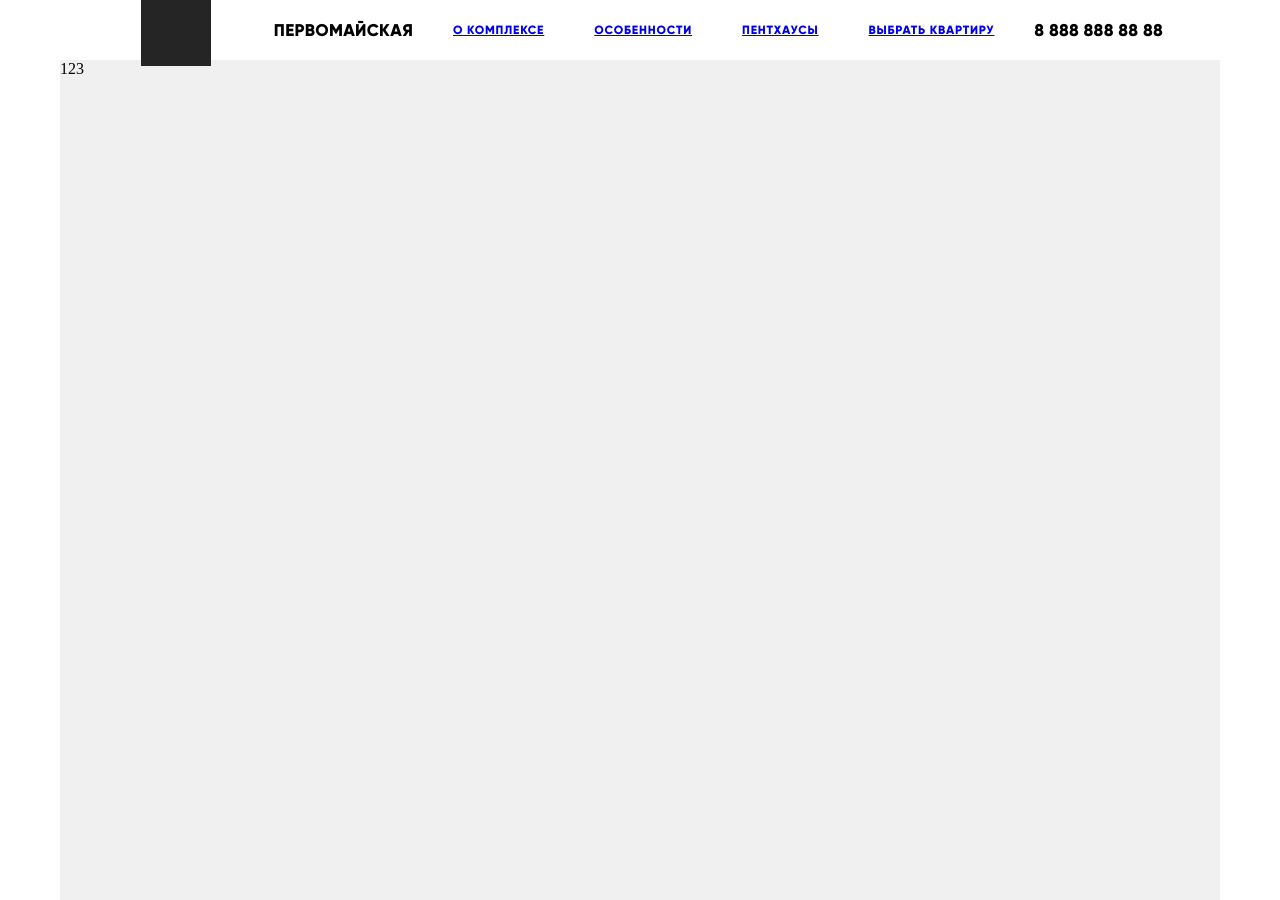
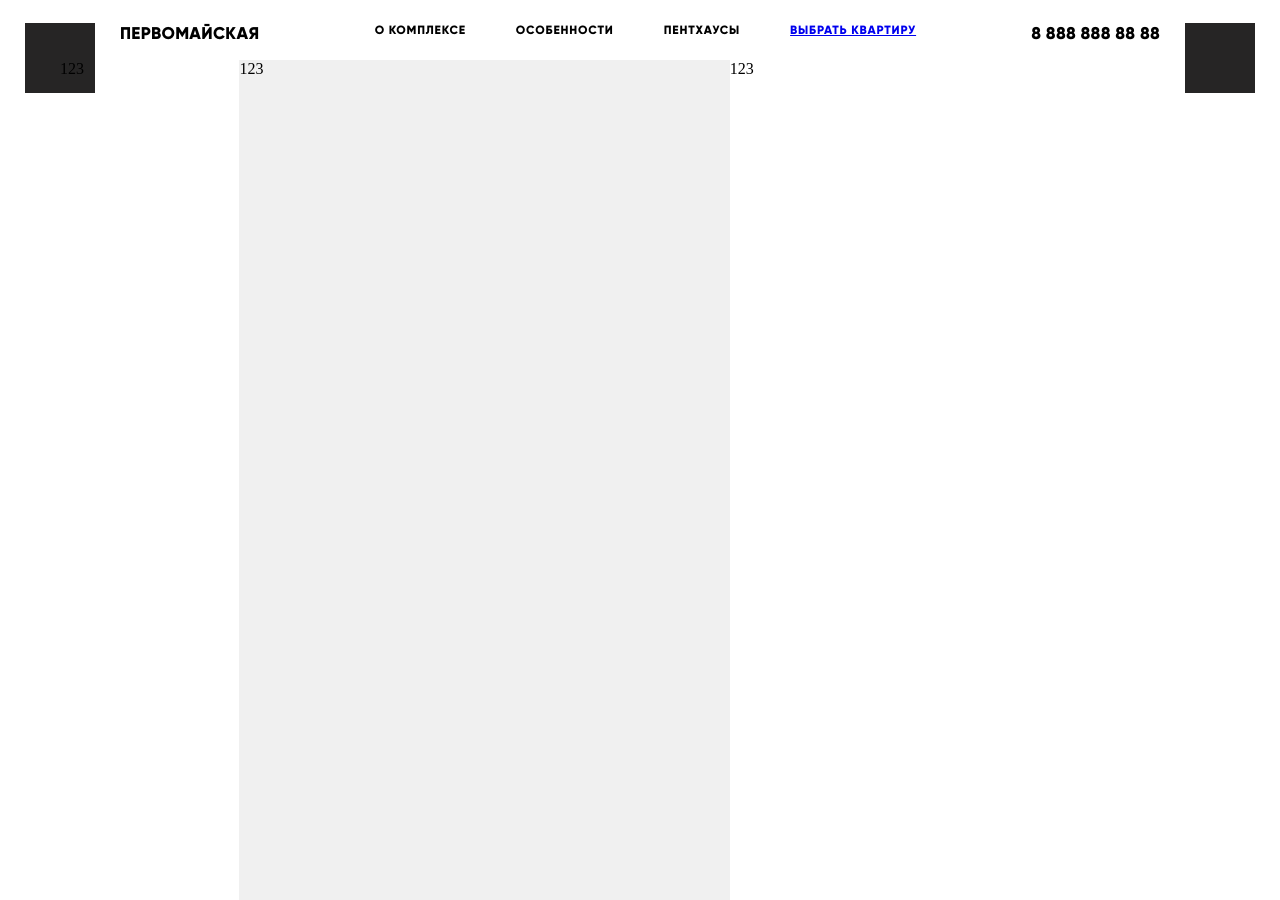
Before and after one commit to Detark333/SPA-Complex, a React (Create React App) app: page /Complex in a window 1280 px wide. Before the commit this address led to /Penthouse. Built offline with nearby package versions, Linux system fonts and the light colour scheme.

Commit message:
Add normal header, update Complex component

```diff
--- a/src/App.js
+++ b/src/App.js
@@ -8,12 +8,14 @@ import {
 } from "react-router-dom"
 import app from './App.module.css'
 import Penthouse from "./Components/Penthouse/Penthouse";
+import Complex from "./Components/Complex/Complex";
 function App(props) {
   return <>
     <Header/>
     <main className={app.main}>
       <Switch>
         <Route history={props.history} path='/Penthouse' component={Penthouse} />
+        <Route history={props.history} path='/Complex' component={Complex} />
         <Redirect from='/' to='/Penthouse'/>
       </Switch>
     </main>
--- a/src/App.module.css
+++ b/src/App.module.css
@@ -1,3 +1,5 @@
 .main{
     padding: 0 60px;
+    z-index: 1;
+    height: 840px;
 }
--- /dev/null
+++ b/src/Components/Complex/Complex.js
@@ -0,0 +1,11 @@
+import React from 'react'
+
+const Complex = () => {
+    return <div style={{display: 'inline-flex', width: '100%',height: '100%'}}>
+        <div style={{display: 'flex', flexGrow: '1'}}>123</div>
+        <div style={{display: 'flex', flexGrow: '3', background: '#F0F0F0'}}>123</div>
+        <div style={{display: 'flex', flexGrow: '3'}}>123</div>
+    </div>
+}
+
+export default Complex
--- /dev/null
+++ b/src/Components/Header/Header.js
@@ -0,0 +1,27 @@
+import React from 'react'
+import header from './Header.module.css'
+import {Link} from "react-router-dom";
+const menuItems = [{name: "О КОМПЛЕКСЕ", link: '/Complex'}, {name: "Особенности", link: '/Penthouses'}, {name: "ПЕНТХАУСЫ", link: '/Penthouses'}, {name: "ВЫБРАТЬ КВАРТИРУ", link: '/Penthouses'}]
+const Header = () => {
+    return <header className={header.mainDiv}>
+        <div style={{display: 'inline-flex', marginTop: '55px'}}>
+            <svg width="70" height="70" viewBox="0 0 70 70" fill="none" xmlns="http://www.w3.org/2000/svg" style={{marginRight: '25px'}}>
+                <rect width="70" height="70" fill="#262525"/>
+            </svg>
+            <div className={header.textAroundAges}>Первомайская</div>
+        </div>
+        <ul className={header.likStyles}>
+            {menuItems.map((item, index) => {
+                return <Link className={index + 1 === menuItems.length? null: header.menuItems} key={index} to={item.link}>{item.name}</Link>
+            })}
+        </ul>
+        <div style={{display: 'inline-flex', marginTop: '55px'}}>
+            <div className={header.textAroundAges}>8 888 888 88 88</div>
+            <svg width="70" height="70" viewBox="0 0 70 70" fill="none" xmlns="http://www.w3.org/2000/svg" style={{marginLeft: '25px'}}>
+                <rect width="70" height="70" fill="#262525"/>
+            </svg>
+        </div>
+    </header>
+}
+
+export default Header
--- /dev/null
+++ b/src/Components/Header/Header.module.css
@@ -0,0 +1,43 @@
+@font-face {
+    font-family: 'Gilroy';
+    src: url('../../Fonts/Gilroy-ExtraBold.otf');
+}
+.mainDiv{
+    top: 0;
+    left: 0;
+    display: flex;
+    height: 60px;
+    align-items: center;
+    justify-content: space-between;
+    padding: 0 25px;
+    z-index: 10;
+}
+.likStyles{
+    font-family: Gilroy;
+    padding: 0;
+    display: inline-flex;
+    list-style-type: none;
+    font-style: normal;
+    font-weight: bold;
+    font-size: 12px;
+    line-height: 15px;
+    letter-spacing: 0.8px;
+    text-transform: uppercase;
+}
+.menuItems{
+    margin-right: 50px;
+    text-decoration: none;
+    color: #000;
+}
+.menuItems:active{
+    color: #000;
+}
+.textAroundAges{
+    font-family: Gilroy;
+    font-style: normal;
+    font-weight: bold;
+    font-size: 17px;
+    line-height: 21px;
+    letter-spacing: 0.290629px;
+    text-transform: uppercase;
+}
--- a/src/Components/Penthouse/Penthouse.js
+++ b/src/Components/Penthouse/Penthouse.js
@@ -1,8 +1,8 @@
 import React from 'react'
-import penthouse from '../../Styles/Penthouse.module.css'
+import penthouse from './Penthouse.module.css'
 const Penthouse = () => {
 
-    return <div className={penthouse.mainDiv}>123</div>
+    return <div className={penthouse.mainDiv}> </div>
 }
 
 export default Penthouse
--- /dev/null
+++ b/src/Components/Penthouse/Penthouse.module.css
@@ -0,0 +1,5 @@
+.mainDiv{
+    background: #F0F0F0;
+    width: 100%;
+    height: 840px;
+}
```
Also changed, not shown: 1 other file (tests, documents, lock files or other folders).
